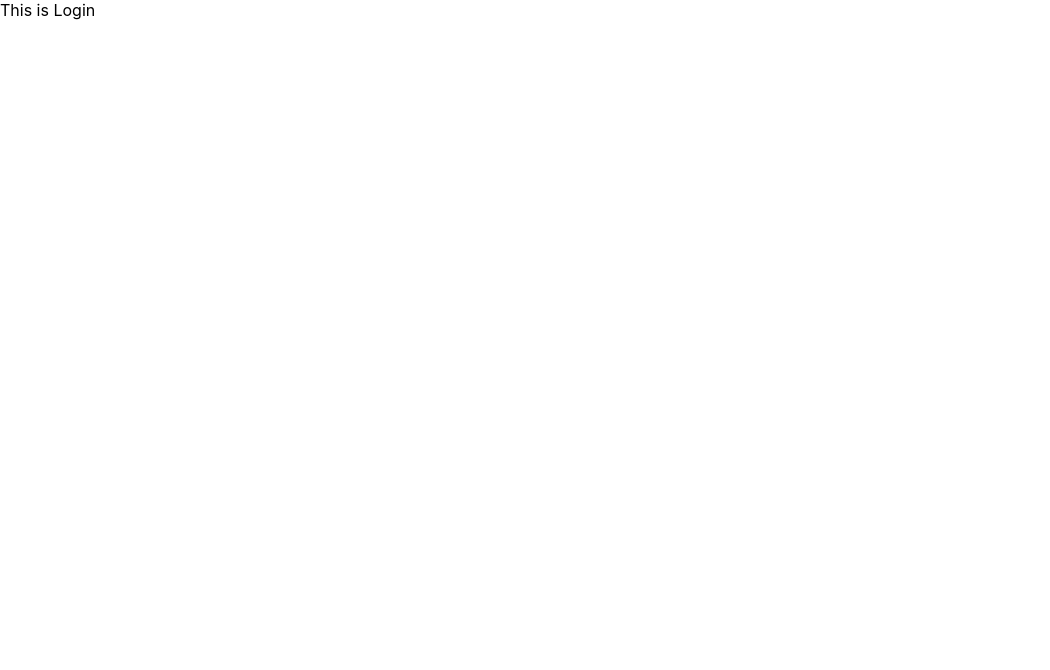
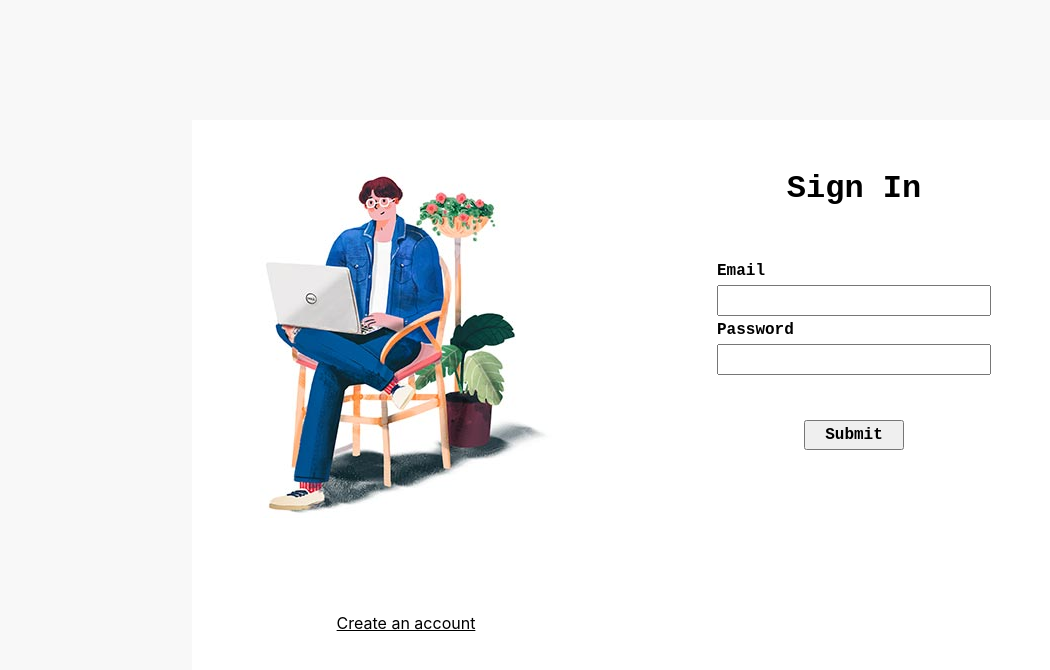
Before and after one commit to manvigautam09/todo-with-auth-react, a React (Create React App) app: page /login in a window 1280 px wide. Shown: the top 670 px of the page, without its empty margins (0-1050 px from the left). Built offline with nearby package versions, Linux system fonts and the light colour scheme.

Commit message:
made the basic structure of ui

```diff
--- /dev/null
+++ b/src/components/LoginSignUpTemplate/formConstants.js
@@ -0,0 +1,46 @@
+export const loginFormConstants = [
+    {
+        label: "Email",
+        type: "email",
+        name: "email"
+    },
+    {
+        label: "Password",
+        type: "password",
+        name: "password"
+    }
+]
+export const signupFormConstants = [
+    {
+
+        label: "Name",
+        type: "text",
+        name: "name"
+    },
+    {
+        label: "Email",
+        type: "email",
+        name: "email"
+    },
+    {
+        label: "Password",
+        type: "password",
+        name: "password"
+    },
+    {
+
+        label: "Confirm Password",
+        type: "password",
+        name: "confirmpassword"
+    }
+]
+export const formNames = {
+    LOGIN: {
+        name: "Login",
+        label: "Sign In"
+    },
+    SIGNUP: {
+        name: "Signup",
+        label: "Sign Up"
+    }
+}
--- /dev/null
+++ b/src/components/LoginSignUpTemplate/index.js
@@ -0,0 +1,36 @@
+import React from "react";
+import "./style.scss";
+import signIn from "../../assets/images/signin-image.jpg";
+import signUp from "../../assets/images/signup-image.jpg";
+import { routeConstants } from "../../routes/routeConstants";
+import { loginFormConstants, signupFormConstants, formNames } from "./formConstants";
+
+const LoginSignUpTemplate = (props) => {
+    const { form } = props;
+    const formConstants = (form === formNames.LOGIN.label) ? loginFormConstants : signupFormConstants
+
+    return (
+        <div className="login-signup-template">
+            <div className="form-section">
+                <div className="image-part">
+                    <img src={form === formNames.LOGIN.label ? signIn : signUp} alt="formimage" />
+                    <a href={form === formNames.LOGIN.label ? routeConstants.SIGNUP.path : routeConstants.LOGIN.path} className="alternate-form-link">{props.form === "Sign In" ? "Create an account" : "I am already member"}</a>
+                </div>
+                <div className="form-part">
+                    <div className="heading">{props.form}</div>
+                    <div>
+                        {
+                            formConstants.map((item) => {
+                                return (<div className="form-input">
+                                    <label className="input-label">{item.label}</label>
+                                    <input type={item.type} name={item.name} className="input-field" />
+                                </div>)
+                            })
+                        }
+                    </div>
+                    <button type="Submit" className="form-button">Submit</button>
+                </div>
+            </div>
+        </div>)
+}
+export default LoginSignUpTemplate;
--- /dev/null
+++ b/src/components/LoginSignUpTemplate/style.scss
@@ -0,0 +1,71 @@
+.login-signup-template{
+    background: #f8f8f8;
+    height: 100vh;
+    display: flex;
+    justify-content: center;
+    align-items: center;
+
+    .form-section{
+        background-color: white;
+        height: 70vh;
+        width:70%;
+        display: flex;
+        min-width:625px;
+        .image-part{
+            display: flex;
+            flex-direction: column;
+            width: 50%;
+            justify-content: space-around;
+            align-items: center;
+            .alternate-form-link{
+                color: black;
+            }
+        }
+        .form-part{
+            display: flex;
+            flex-direction: column;
+            padding: 20px;
+            width: 50%;
+            align-items: center;
+
+             .heading
+             {
+                margin-top: 30px;
+                font-size: 32px;
+                font-weight: bold;
+                margin-bottom: 50px;
+                font-family: monospace
+             }
+             .form-input{
+                 display: flex;
+                 flex-direction: column;
+                 margin-top:5px;
+                 margin-bottom:5px;
+                 .input-field{
+                     width:250px;
+                     height: 25px;
+                     font-size:16px;
+                     padding-left: 10px;
+                     padding-right: 10px;
+                     &:focus{
+                         outline: none;
+                     }
+                 }
+                 .input-label{
+                    font-size: 16px;
+                    font-weight: bold;
+                    margin-bottom:5px;
+                    font-family: monospace;
+                 }
+             }
+             .form-button{
+                 width:100px;
+                 height:30px;
+                 margin-top:40px;
+                 font-size: 16px;
+                 font-weight: bold;
+                 font-family: monospace;
+             }
+        }
+    }
+}
--- a/src/routes/Login/index.js
+++ b/src/routes/Login/index.js
@@ -1,8 +1,10 @@
 import React from "react";
-import "./style.scss";
+import LoginSignUpTemplate from "../../components/LoginSignUpTemplate";
+import { formNames } from "../../components/LoginSignUpTemplate/formConstants";
+
 const Login = () => {
     return (
-        <div className="app-container">This is Login</div>
+        <LoginSignUpTemplate form={formNames.LOGIN.label} />
     )
 }
 export default Login;
--- a/src/routes/Login/style.scss
+++ /dev/null
@@ -1,3 +0,0 @@
-.app-container{
-    height: 100vh;
-}
--- a/src/routes/SignUp/index.js
+++ b/src/routes/SignUp/index.js
@@ -1,8 +1,10 @@
 import React from "react";
+import LoginSignUpTemplate from "../../components/LoginSignUpTemplate"
+import { formNames } from "../../components/LoginSignUpTemplate/formConstants";
 
 const SignUp = () => {
     return (
-        <div>This is SignUp</div>
+        <LoginSignUpTemplate form={formNames.SIGNUP.label} />
     )
 }
 export default SignUp;
```
Also changed, not shown: src/assets/images/signin-image.jpg (added), src/assets/images/signup-image.jpg (added), src/routes/SignUp/style.scss (deleted).
